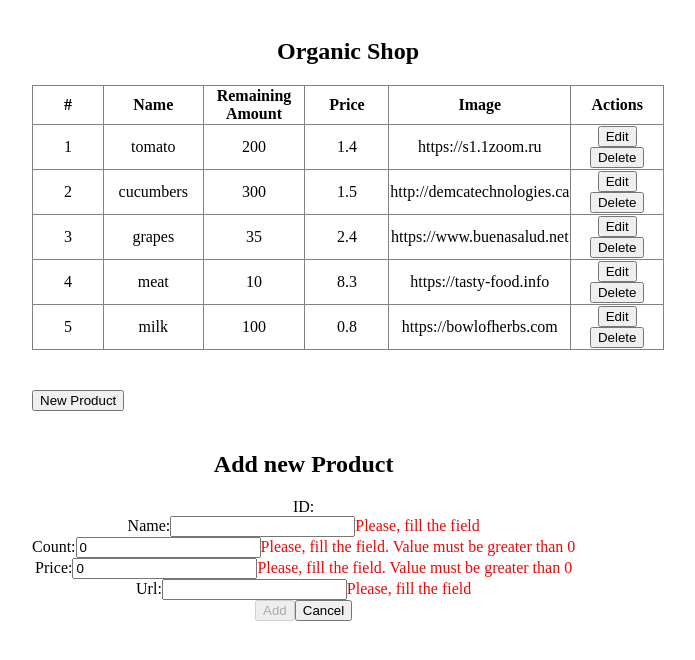
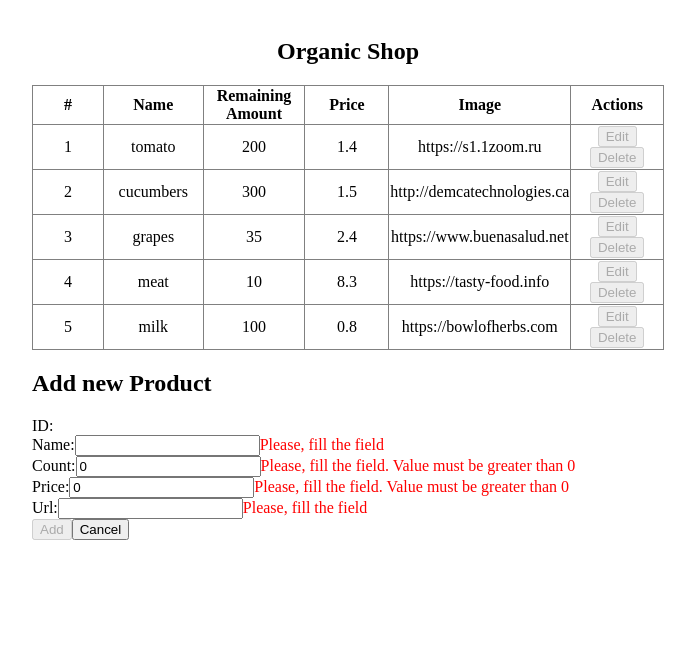
Before and after one commit to Zhenia-121/FD3-Zhukovets, a React app in the folder ishop3/: page / in a window 1280 px wide. Both pictures are taken after a click on the button "New Product". Shown: the top 660 px of the page, without its empty margins (292-987 px from the left). Built offline with nearby package versions, Linux system fonts and the light colour scheme.

Commit message:
Fixed Styles Lacks

```diff
--- a/ishop3/components/EditProductForm.css
+++ b/ishop3/components/EditProductForm.css
@@ -1,4 +1,4 @@
 .EditProduct {
-    float: left;
     margin-top: 20px;
+    text-align: left;
 }
--- a/ishop3/components/EditProductForm.js
+++ b/ishop3/components/EditProductForm.js
@@ -33,7 +33,7 @@ class EditProductForm extends React.Component {
                 count: this.validateNumberInput(this.props.product.count),
                 price: this.validateNumberInput(this.props.product.price),
             },
-            isChanged: false
+            isChanged: false // менялась ли карточка
         }
     };
     validateTextInput = (text) => { return text && text.length > 1; }
@@ -89,7 +89,6 @@ class EditProductForm extends React.Component {
                                 "Add new Product"
                         }
                 </h2>
-                <form>
                     {
                         (this.props.product) &&
                         <div>
@@ -97,29 +96,30 @@ class EditProductForm extends React.Component {
                             <div>{this.props.product.id}</div>
                         </div>
                     }
-                    <div>
+                    <div className="inputGroup">
                         <label>Name:</label>
                         <input type="text" name="name" required value={this.state.name || ''} onChange={this.changeInput} onBlur={this.blurHandler}/>
                         {(!this.state.validateObject.name) && <span style={{color:'red'}}>{this.errorMessages.textInput}</span>}
                     </div>
-                    <div>
+                    <div className="inputGroup">
                         <label>Count:</label>
                         <input type="number" name="count" value={this.state.count || 0} onChange={this.changeInput} onBlur={this.blurHandler}/>
                         {(!this.state.validateObject.count) && <span style={{color:'red'}}>{this.errorMessages.numberInput}</span>}
                     </div>
-                    <div>
+                    <div className="inputGroup">
                         <label>Price:</label>
                         <input type="number" name="price" value={this.state.price || 0} onChange={this.changeInput} onBlur={this.blurHandler}/>
                         {(!this.state.validateObject.price) && <span style={{color:'red'}}>{this.errorMessages.numberInput}</span>}
                     </div>
-                    <div>
+                    <div className="inputGroup">
                         <label>Url:</label>
                         <input type="text" name="url" value={this.state.url || ''} onChange={this.changeInput} onBlur={this.blurHandler}/>
                         {(!this.state.validateObject.url) && <span style={{color:'red'}}>{this.errorMessages.textInput}</span>}
                     </div>
-                </form>
-                <input type="button" disabled={!this.validateAll()} value={(this.props.mode === 'create') ? "Add": "Save"} onClick={this.saveProduct}/>
-                <input type="button" value="Cancel" onClick={this.cancel}/>
+                    <div className="buttonGroup">
+                        <input type="button" disabled={!this.validateAll()} value={(this.props.mode === 'create') ? "Add": "Save"} onClick={this.saveProduct}/>
+                        <input type="button" value="Cancel" onClick={this.cancel}/>
+                    </div>
             </div>
         )
     }
--- a/ishop3/components/ProductCard.css
+++ b/ishop3/components/ProductCard.css
@@ -1,4 +1,5 @@
 .ProductCard {
     margin-top: 20px;
+    text-align: left;
     float: left;
 }
--- a/ishop3/components/ProductsTable.css
+++ b/ishop3/components/ProductsTable.css
@@ -1,6 +1,6 @@
-td,  th, .products {
-    border-collapse: collapse; /*убираем пустые промежутки между ячейками*/
-    border: 1px solid grey; /*устанавливаем для таблицы внешнюю границу серого цвета толщиной 1px*/
+td,  th, .productsTable {
+    border-collapse: collapse;
+    border: 1px solid grey;
 }
 .productImg {
     display: block;
@@ -23,7 +23,6 @@ td {
 .NewProduct, .EditCard, .ViewCard {
     margin-top: 20px;
 }
-.NewProductBtn {
-    margin-top: 20px;
-    float: left;
+.NewProduct {
+    text-align: left;
 }
--- a/ishop3/components/ProductsTable.js
+++ b/ishop3/components/ProductsTable.js
@@ -3,7 +3,7 @@ import PropTypes from 'prop-types';
 import Product from './Product';
 import ProductCard from './ProductCard';
 import EditProductForm from './EditProductForm';
-require ('./ProductsTable.css');
+require('./ProductsTable.css');
 
 class ProductsTable extends React.Component {
   static propTypes = {
@@ -11,10 +11,10 @@ class ProductsTable extends React.Component {
     products: PropTypes.array
   };
   state = {
-    mode: null,
+    mode: null, // 'view', 'edit', 'create'
     selected: null,
     products: this.props.products.slice(),
-    isAvailable: true
+    isAvailable: true // можо ли менять продукты
   }
   clickProduct = (productId) => {
     this.setState(
@@ -39,6 +39,7 @@ class ProductsTable extends React.Component {
       this.setState((currState, props) => ({
         mode: null,
         selected: null,
+        isAvailable: true,
         products: [...currState.products, savingProduct]
       }));
     }
@@ -46,8 +47,9 @@ class ProductsTable extends React.Component {
       this.setState((currState, props) => ({
         mode: null,
         selected: null,
+        isAvailable: true,
         products: currState.products.map(p => {
-            return (p.id !== savingProduct.id) ? p: savingProduct;
+          return (p.id !== savingProduct.id) ? p : savingProduct;
         })
       }));
     }
@@ -55,7 +57,8 @@ class ProductsTable extends React.Component {
   createProduct = () => {
     this.setState({
       mode: 'create',
-      selected : 0
+      selected: 0,
+      isAvailable: false
     });
   }
   deleteProduct = (productId) => {
@@ -97,10 +100,10 @@ class ProductsTable extends React.Component {
     if (this.state.selected)
       selectedProduct = this.state.products.find(p => p.id === this.state.selected);
     return (
+
       <div>
-      <div className='ProductsTable'>
         <h2>{this.props.storeName}</h2>
-        <table className='products'>
+        <table className='productsTable'>
           <thead>
             <tr>
               <th>#</th>
@@ -115,18 +118,17 @@ class ProductsTable extends React.Component {
             {productsInTable}
           </tbody>
         </table>
-      </div>
         <div className="NewProduct">
           <div className="NewProductBtn">
             {
-            (this.state.mode !== 'edit') &&
-            <input  type="button" value='New Product' onClick={this.createProduct}/>
+              (this.state.mode !== 'edit' && this.state.mode !== 'create') &&
+              <input type="button" value='New Product' onClick={this.createProduct} />
             }
           </div>
         </div>
         <div className="ViewCard">
           {
-          (this.state.mode === 'view' && this.state.selected ) &&
+            (this.state.mode === 'view' && this.state.selected) &&
             <ProductCard
               product={selectedProduct}
             />
@@ -137,10 +139,10 @@ class ProductsTable extends React.Component {
             (this.state.mode === 'edit' || this.state.mode === 'create') &&
             <EditProductForm
               product={selectedProduct}
-              mode = {this.state.mode}
-              cbSave = {this.saveProduct}
-              cbCancel = {this.cancel}
-              cbChanged = {this.cardChanged}
+              mode={this.state.mode}
+              cbSave={this.saveProduct}
+              cbCancel={this.cancel}
+              cbChanged={this.cardChanged}
             />
           }
         </div>
```
Lines whose indentation alone changed are shown as unchanged.
